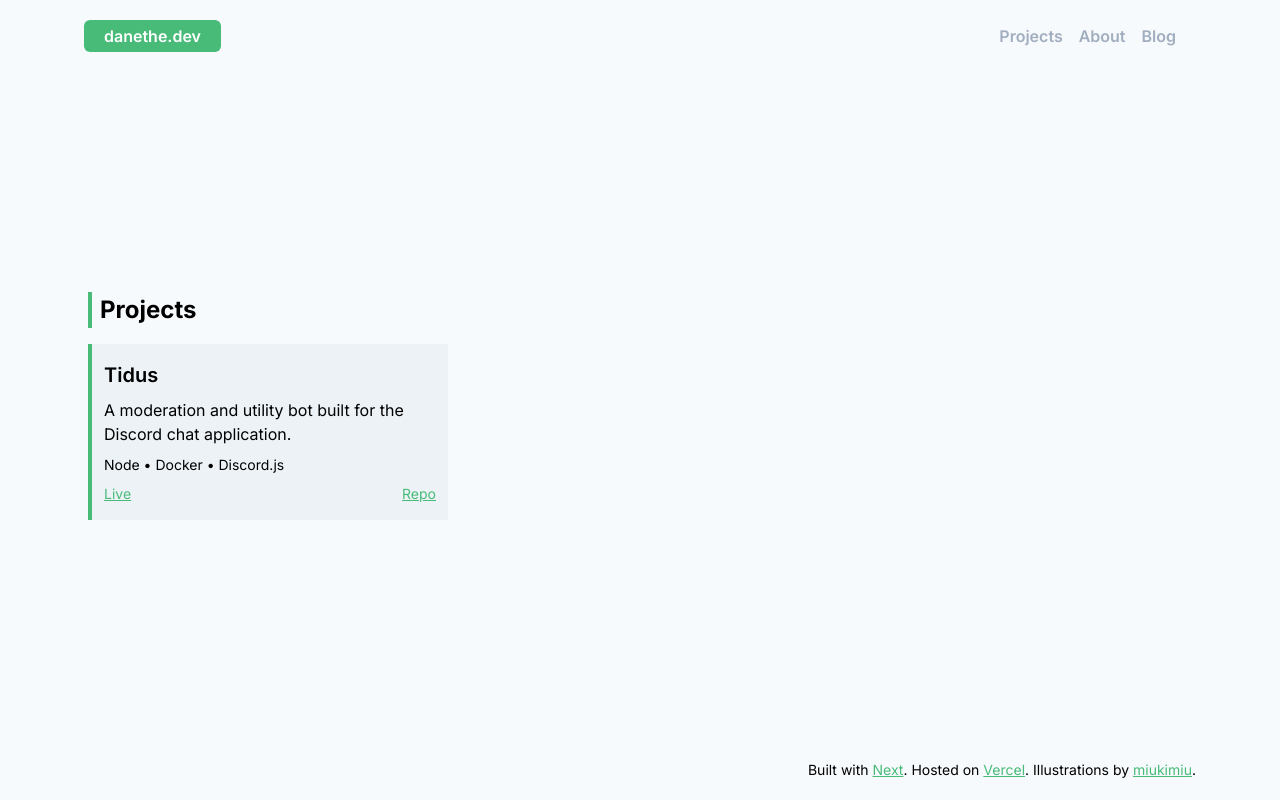
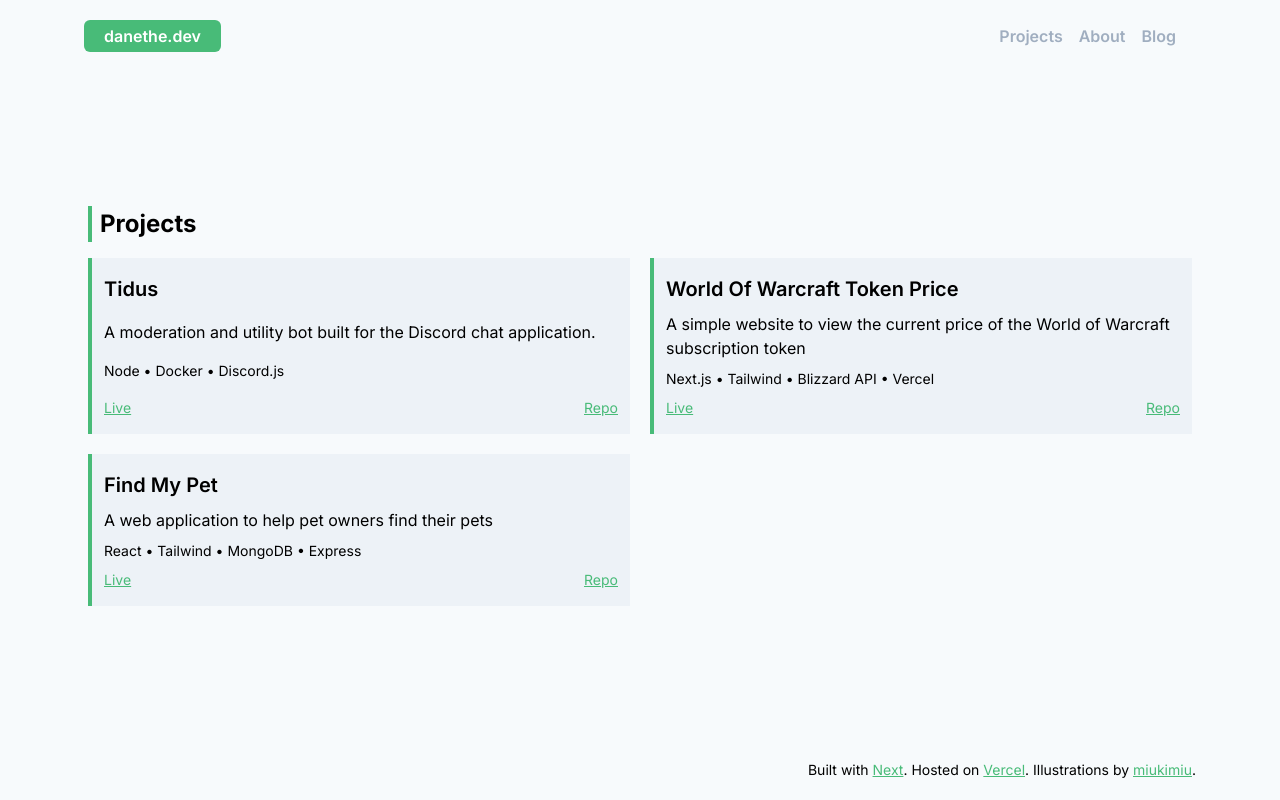
Before and after one commit to nulfrost/danethe.dev, a Next.js app: page /projects in a window 1280 px wide. Built offline with nearby package versions, Linux system fonts and the light colour scheme.

Commit message:
add projects

```diff
--- a/pages/projects.js
+++ b/pages/projects.js
@@ -7,7 +7,7 @@ export default function Projects() {
         <h1 className="pl-2 mb-4 text-2xl font-bold border-l-4 border-green-500">
           Projects
         </h1>
-        <div className="grid grid-cols-1 gap-3 sm:grid-cols-2 lg:grid-cols-3">
+        <div className="grid grid-cols-1 gap-5 sm:grid-cols-2 lg:grid-cols-2">
           {[
             {
               title: "Tidus",
@@ -17,22 +17,23 @@ export default function Projects() {
               live: "#",
               repo: "https://github.com/Danex2/tidus",
             },
-            /*{
-              title: "Thrifty",
+            {
+              title: "World Of Warcraft Token Price",
               description:
-                "A marketplace app for buying and selling items locally.",
-              libs: ["Next.js", "Tailwind", "Prisma", "Vercel", "TypeScript"],
-              live: "#",
-              repo: "#",
+                "A simple website to view the current price of the World of Warcraft subscription token",
+              libs: ["Next.js", "Tailwind", "Blizzard API", "Vercel"],
+              live: "wowtoken.vercel.app",
+              repo: "https://github.com/Danex2/wowtoken",
             },
             {
-              title: "Fotos",
-              description: "Photography application similar to flickr",
-              libs: ["Next.js", "Tailwind", "Prisma", "Vercel"],
-              live: "#",
-              repo: "#",
+              title: "Find My Pet",
+              description:
+                "A web application to help pet owners find their pets",
+              libs: ["React", "Tailwind", "MongoDB", "Express"],
+              live: "https://findmypet1.herokuapp.com/",
+              repo: "https://github.com/Danex2/findmypet",
             },
-            {
+            /*{
               title: "Some react project",
               description: "it does stuff",
               libs: ["React", "Tailwind", "Firebase"],
```
Also changed, not shown: 2 other files (tests, documents, lock files or other folders).
